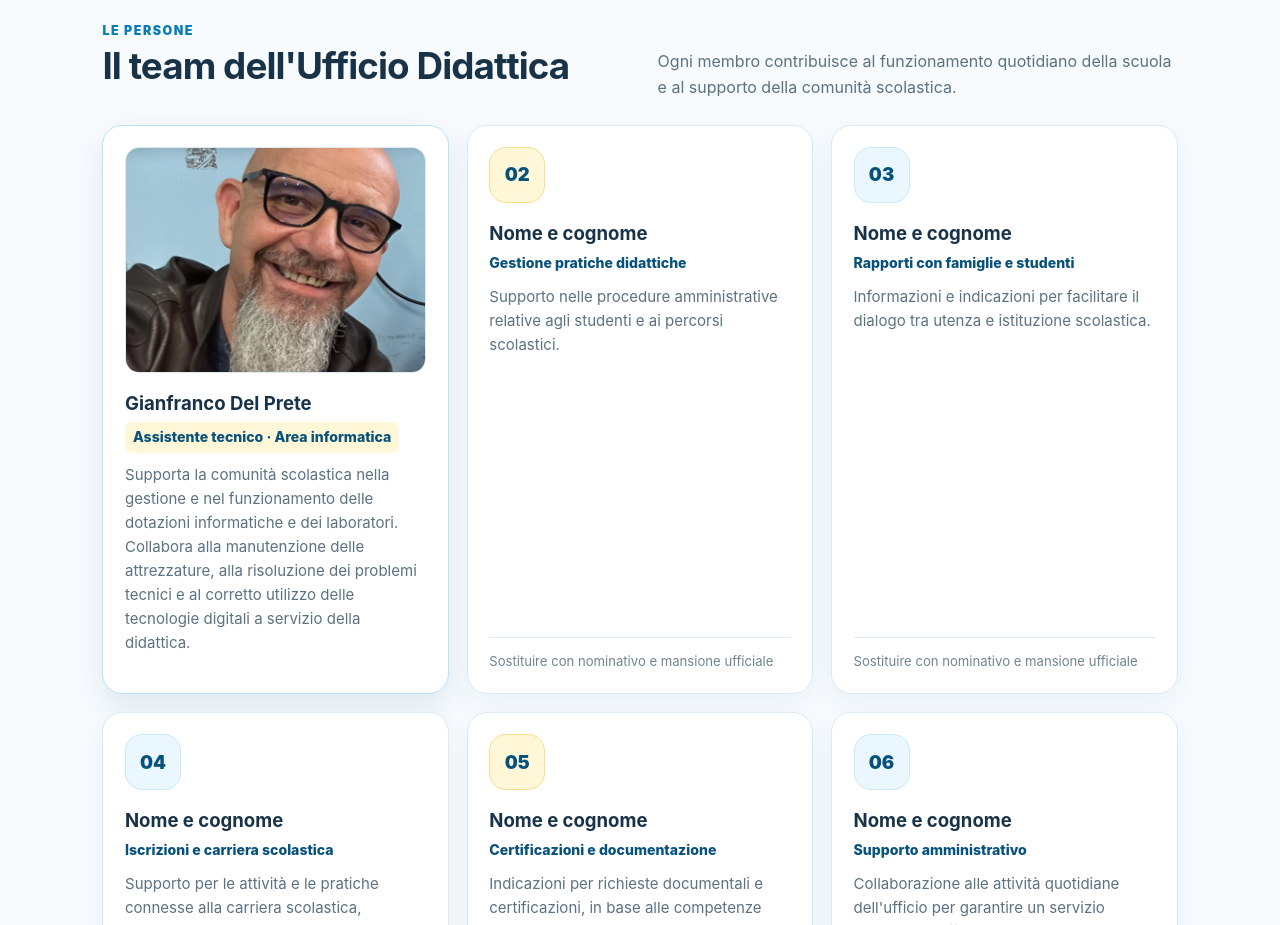
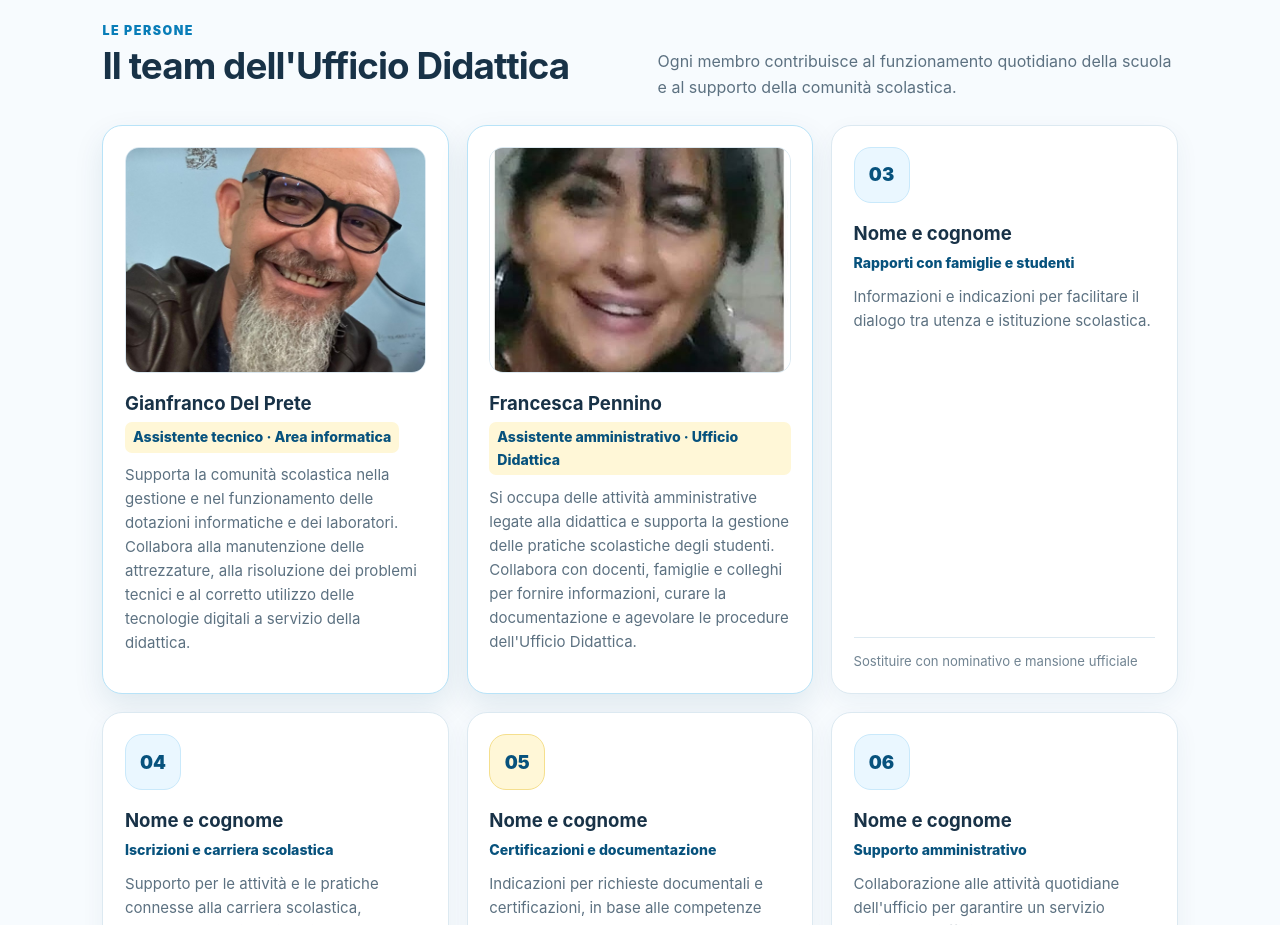
Before and after one commit to gianfrancodelpretr-wq/ufficio_didattica, a plain HTML site: page index.html in a window 1280 px wide. Shown: the part 820-1745 px from the top of the page. Drawn offline with Linux system fonts and the light colour scheme.

Commit message:
Add Francesca Pennino staff profile

```diff
--- a/index.html
+++ b/index.html
@@ -55,12 +55,11 @@
         <div class="role">Assistente tecnico · Area informatica</div>
         <p>Supporta la comunità scolastica nella gestione e nel funzionamento delle dotazioni informatiche e dei laboratori. Collabora alla manutenzione delle attrezzature, alla risoluzione dei problemi tecnici e al corretto utilizzo delle tecnologie digitali a servizio della didattica.</p>
       </article>
-      <article class="staff-card">
-        <div class="avatar" aria-hidden="true">02</div>
-        <h3>Nome e cognome</h3>
-        <div class="role">Gestione pratiche didattiche</div>
-        <p>Supporto nelle procedure amministrative relative agli studenti e ai percorsi scolastici.</p>
-        <div class="card-note">Sostituire con nominativo e mansione ufficiale</div>
+      <article class="staff-card staff-card-featured">
+        <img class="staff-photo" src="francesca_pennino.jpeg" alt="Francesca Pennino, assistente amministrativo addetta alla didattica" loading="lazy">
+        <h3>Francesca Pennino</h3>
+        <div class="role">Assistente amministrativo · Ufficio Didattica</div>
+        <p>Si occupa delle attività amministrative legate alla didattica e supporta la gestione delle pratiche scolastiche degli studenti. Collabora con docenti, famiglie e colleghi per fornire informazioni, curare la documentazione e agevolare le procedure dell'Ufficio Didattica.</p>
       </article>
       <article class="staff-card">
         <div class="avatar" aria-hidden="true">03</div>
```
